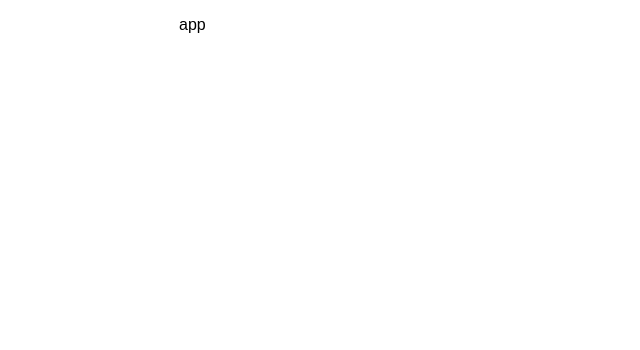
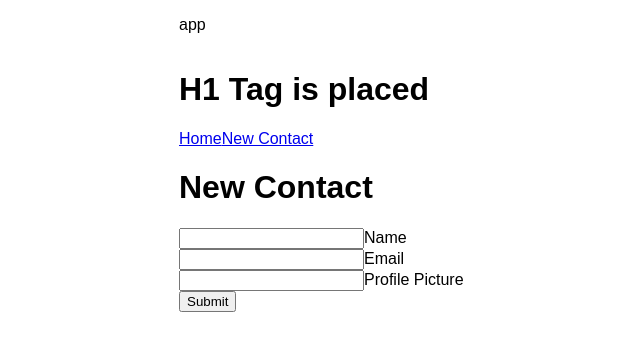
Before and after one commit to ga-wdi-exercises/checkpoint-react, a React (Create React App) app: page /new-contact in a window 1280 px wide. Shown: the top 350 px of the page, without its empty margins (11-651 px from the left). Built offline with nearby package versions, Linux system fonts and the light colour scheme.

Commit message:
All tests passing.

```diff
--- a/src/components/App/App.js
+++ b/src/components/App/App.js
@@ -1,10 +1,41 @@
-import React, { Component } from 'react';
+import React, { Component } from "react";
+import Header from "../Header/Header";
+import ContactList from "../ContactList/ContactList";
+import NewContact from "../NewContact/NewContact";
+import { Route, Redirect } from "react-router-dom";
 
 class App extends Component {
+  constructor(props) {
+    super(props);
+    this.state = {
+      contacts: this.props.contacts
+    };
+
+    this.addContact = this.addContact.bind(this);
+  }
+
+  addContact(newContact){
+    let oldContactList = this.state.contacts;
+    console.log("AddContact method called in AppJS: ", oldContactList);
+    let newContactList = oldContactList.push(newContact);
+    this.setState({
+      newContactList
+    });
+  }
+
+
+
   render() {
-    return <div className="App">
-        <p>app</p>
-      </div>;
+    return (
+      <div className="App">
+        <div>
+          <p>app</p>
+          <Header />
+          <Route path="/" exact render={(props) => <ContactList contacts={this.state.contacts} /> } />
+          <Route path="/new-contact" exact render={(props) => <NewContact addContact={this.addContact} />} />
+        </div>
+      </div>
+    );
   }
 }
 
--- /dev/null
+++ b/src/components/Contact/Contact.js
@@ -0,0 +1,16 @@
+import React, { Component } from 'react';
+
+class Contact extends Component {
+  render() {
+    console.log("ContactJS props: ", this.props);
+    return (
+      <div className="contact">
+        <img src={this.props.contact.profile_picture} />
+        <h3>{this.props.contact.name}</h3>
+        <h4>{this.props.contact.email}</h4>
+      </div>
+    );
+  }
+}
+
+export default Contact;
--- /dev/null
+++ b/src/components/ContactList/ContactList.js
@@ -0,0 +1,33 @@
+import React, { Component } from 'react';
+import Contact from '../Contact/Contact';
+
+class ContactList extends Component {
+  // constructor(props) {
+  //   super(props);
+  //   this.state = {
+
+  //   }
+  // }
+
+  componentDidMount(){
+    console.log("Contact list props: ", this.props);
+  }
+
+  render() {
+    let contactComponents;
+    contactComponents = this.props.contacts.map((contact, id) => {
+      return <Contact contact={contact} key={id} />
+    })
+    console.log("Contact components: ", contactComponents);
+
+    return (
+      <div className="contact-list">
+        <div>
+          {contactComponents}
+        </div>
+      </div>
+    );
+  }
+}
+
+export default ContactList;
--- /dev/null
+++ b/src/components/Header/Header.js
@@ -0,0 +1,20 @@
+import React, { Component } from 'react';
+import { Link } from "react-router-dom";
+
+class Header extends Component {
+  render() {
+    return (
+      <div>
+        <header>
+          <h1>H1 Tag is placed</h1>
+        </header>
+        <nav>
+          <Link to="/">Home</Link>
+          <Link to="/new-contact">New Contact</Link>
+        </nav>
+      </div>
+    );
+  }
+}
+
+export default Header;
--- /dev/null
+++ b/src/components/NewContact/NewContact.js
@@ -0,0 +1,72 @@
+import React, { Component } from 'react';
+import {Redirect} from "react-router-dom";
+
+class NewContact extends Component {
+  constructor(props) {
+    super(props);
+    this.state = {
+      email: undefined,
+      name: undefined,
+      profile_picture: undefined
+    }
+
+    this.handleInputChange = this.handleInputChange.bind(this);
+    this.handleSubmit = this.handleSubmit.bind(this);
+  }
+
+  handleInputChange(e){
+    const target = e.target;
+    const value = target.value;
+    const name = target.name;
+
+    this.setState({
+      [name]: value
+    });
+    e.preventDefault();
+  }
+
+  handleSubmit(e) {
+    this.props.addContact(this.state);
+    e.preventDefault();
+  }
+
+  componentDidUpdate() {
+    <Redirect to="/" />
+  }
+
+  render() {
+    return (
+      <div>
+        <h1>New Contact</h1>
+
+        <div>
+          <div>
+            <form>
+              <div>
+                <div>
+                  <input name="name" id="name" type="text" value={this.state.name} onChange={this.handleInputChange} />
+                  <label htmlFor="name">Name</label>
+                </div>
+              </div>
+              <div>
+                <div>
+                  <input name="email" id="email" type="text" value={this.state.email} onChange={this.handleInputChange} />
+                  <label htmlFor="email">Email</label>
+                </div>
+              </div>
+              <div>
+                <div>
+                  <input name="profile_picture" id="profile_picture" type="text" value={this.state.profile_picture} onChange={this.handleInputChange} />
+                  <label htmlFor="profile_picture">Profile Picture</label>
+                </div>
+              </div>
+              <button type="submit" name="action" onClick={this.handleSubmit}>Submit</button>
+            </form>
+          </div>
+        </div>
+      </div>
+    );
+  }
+}
+
+export default NewContact;
--- a/src/contacts.json
+++ b/src/contacts.json
@@ -51,5 +51,9 @@
     "name": "Wile E. Coyote",
     "email": "wile_e@acme.com",
     "profile_picture": "https://upload.wikimedia.org/wikipedia/en/3/3c/Wile_E._Coyote.svg"
+  }, {
+    "name": "Tweety",
+    "email": "tweety@gmail.com",
+    "profile_picture": "https://upload.wikimedia.org/wikipedia/en/0/02/Tweety.svg"
   }
 ]
--- a/src/index.js
+++ b/src/index.js
@@ -1,8 +1,14 @@
-import React from 'react';
-import ReactDOM from 'react-dom';
-import './styles/index.css';
-import App from './components/App/App';
+import React from "react";
+import ReactDOM from "react-dom";
+import "./styles/index.css";
+import App from "./components/App/App";
+import { BrowserRouter as Router } from "react-router-dom";
 
 import contacts from "./contacts.json";
 
-ReactDOM.render(<App />, document.getElementById('root'));
+ReactDOM.render(
+  <Router>
+    <App contacts={contacts} />
+  </Router>,
+  document.getElementById("root")
+);
```
Also changed, not shown: 1 other file (tests, documents, lock files or other folders).
